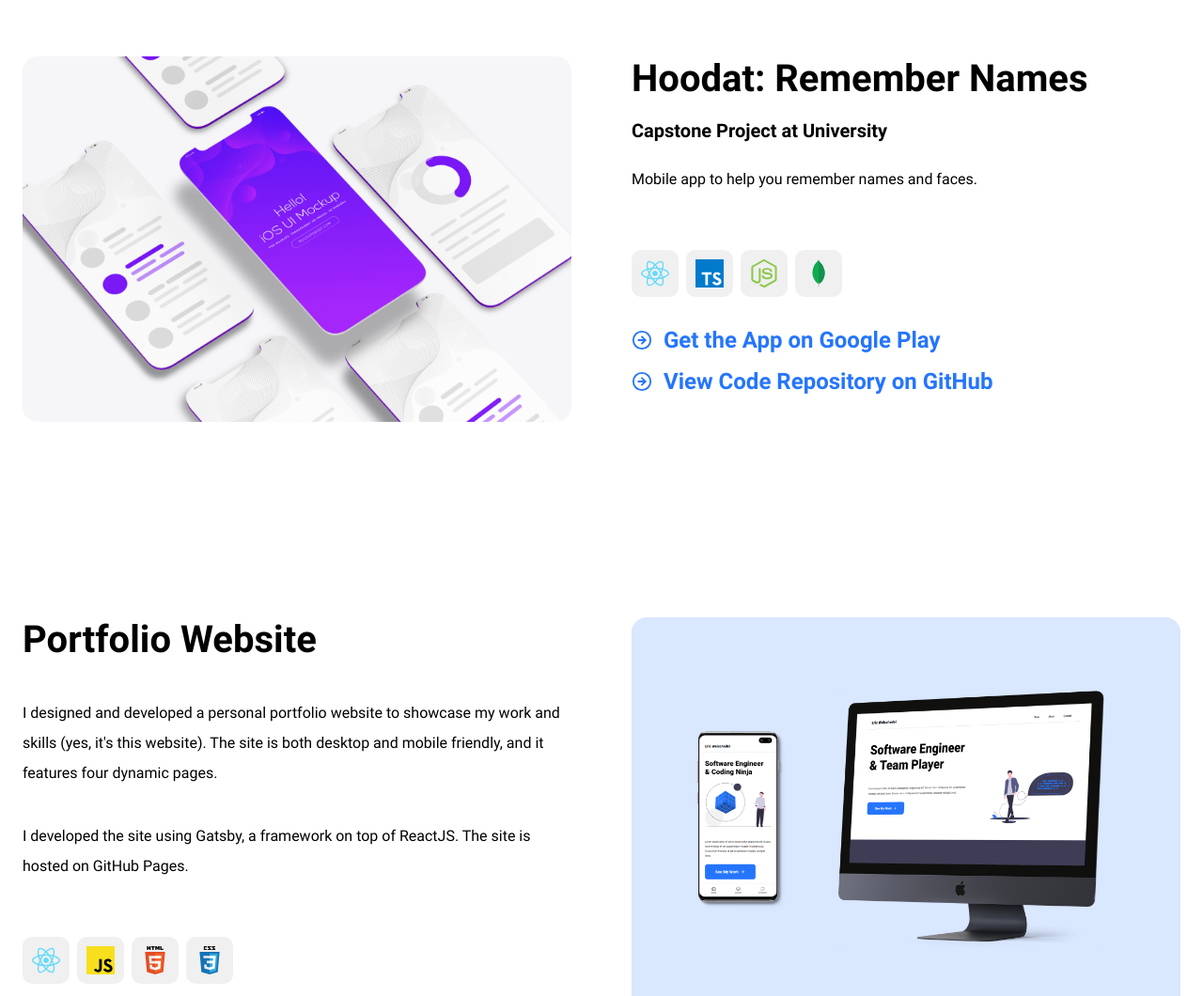
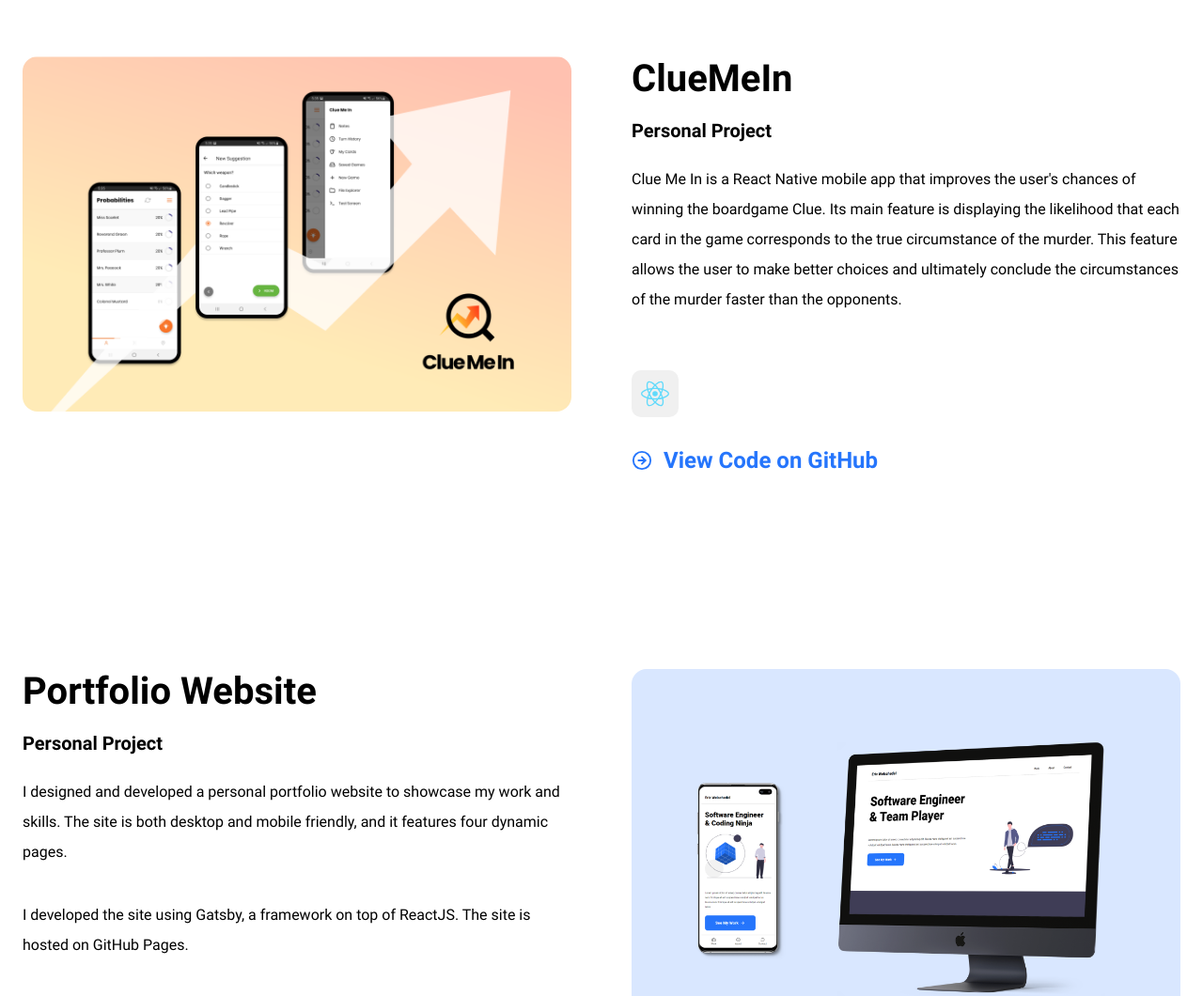
Before and after one commit to eric-weischedel/ericweischedel.com, a Gatsby site: page /work in a window 1280 px wide. Shown: the part 1180-2240 px from the top of the page at 94% size. Built offline with nearby package versions, Linux system fonts and the light colour scheme; Gatsby itself is replaced by a stand-in of ours.

Commit message:
Add clue work entry

```diff
--- /dev/null
+++ b/src/components/gatsbyImages/clueImg.js
@@ -0,0 +1,25 @@
+import React from "react"
+import { useStaticQuery, graphql } from "gatsby"
+import Img from "gatsby-image"
+
+const Image = () => {
+  const data = useStaticQuery(graphql`
+    query {
+      placeholderImage: file(relativePath: { eq: "clue.png" }) {
+        childImageSharp {
+          fluid(maxWidth: 1440) {
+            ...GatsbyImageSharpFluid
+          }
+        }
+      }
+    }
+  `);
+
+  const style = {
+    borderRadius: "1em"
+  }
+
+  return <Img fluid={data.placeholderImage.childImageSharp.fluid} style={style} />
+}
+
+export default Image
--- a/src/pages/work.js
+++ b/src/pages/work.js
@@ -22,6 +22,7 @@
 import ListrakImg from "../components/gatsbyImages/listrakImg";
 import HoodatImg from "../components/gatsbyImages/hoodatImg";
 import PortfolioImg from "../components/gatsbyImages/portfolioImg";
+import ClueImg from "../components/gatsbyImages/clueImg";
 
 const WorkPage = () => (
   <Layout>
@@ -33,7 +34,6 @@
         subtitle="Listrak, Inc."
         badgeImages={[Vue, JS, CSharp]}
         desc={["Listrak is an eCommerce marketing automation platform and CRM. The platform includes a filter tool for B2B Enterprise SaaS clients to define audiences. The purpose of this project was to create an improved filter tool. I worked with a team of developers in an Agile Scrum environment.", "Technologies used included .NET Framework, C#, JavaScript, Vue.js, HTML/CSS, SQL Server, Git, and the Atlassian software suite."]}
-        img={Listrak}
         links={[
           {
             title: "Learn More About the Filter",
@@ -48,38 +48,52 @@
         <ListrakImg />
       </WorkEntry>
       <WorkEntry
+        title="ClueMeIn"
+        subtitle="Personal Project"
+        desc={["Clue Me In is a React Native mobile app that improves the user's chances of winning the boardgame Clue. Its main feature is displaying the likelihood that each card in the game corresponds to the true circumstance of the murder. This feature allows the user to make better choices and ultimately conclude the circumstances of the murder faster than the opponents."]}
+        badgeImages={[ReactJS]}
+        links={[
+          {
+            title: "View Code on GitHub",
+            url: "https://github.com/eric-weischedel/clue"
+          }
+        ]}
+      >
+        <ClueImg />
+      </WorkEntry>
+      <WorkEntry
+        title="Portfolio Website"
+        subtitle="Personal Project"
+        desc={["I designed and developed a personal portfolio website to showcase my work and skills. The site is both desktop and mobile friendly, and it features four dynamic pages.", "I developed the site using Gatsby, a framework on top of ReactJS. The site is hosted on GitHub Pages."]}
+        badgeImages={[ReactJS, JS, HTML, CSS]}
+        links={[
+          {
+            title: "View Code on GitHub",
+            url: "https://github.com/eric-weischedel/ericweischedel.com"
+          }
+        ]}
+      >
+        <PortfolioImg />
+      </WorkEntry>
+      <WorkEntry
         title="Hoodat: Remember Names"
-        subtitle="Capstone Project at University"
+        subtitle="Senior Project at Messiah University"
         badgeImages={[ReactJS, TS, Node, Mongo]}
         desc={["Mobile app to help you remember names and faces."]}
-        img={Hoodat}
         links={[
           {
             title: "Get the App on Google Play",
             url: "https://google.com"
           },
           {
-            title: "View Code Repository on GitHub",
+            title: "View Code on GitHub",
             url: "http://github.com"
           }
         ]}
       >
         <HoodatImg />
       </WorkEntry>
-      <WorkEntry
-        title="Portfolio Website"
-        desc={["I designed and developed a personal portfolio website to showcase my work and skills (yes, it's this website). The site is both desktop and mobile friendly, and it features four dynamic pages.", "I developed the site using Gatsby, a framework on top of ReactJS. The site is hosted on GitHub Pages."]}
-        badgeImages={[ReactJS, JS, HTML, CSS]}
-        img={Hoodat}
-        links={[
-          {
-            title: "View Source Code",
-            url: "https://github.com/eric-weischedel/ericweischedel.com"
-          }
-        ]}
-      >
-        <PortfolioImg />
-      </WorkEntry>
+
       <div className="seeMore">
         <span className="promptText">Want to learn more?</span>
         <SecondaryAction text="See About Me" link="/about" />
```
Also changed, not shown: src/images/clue.png (added).
